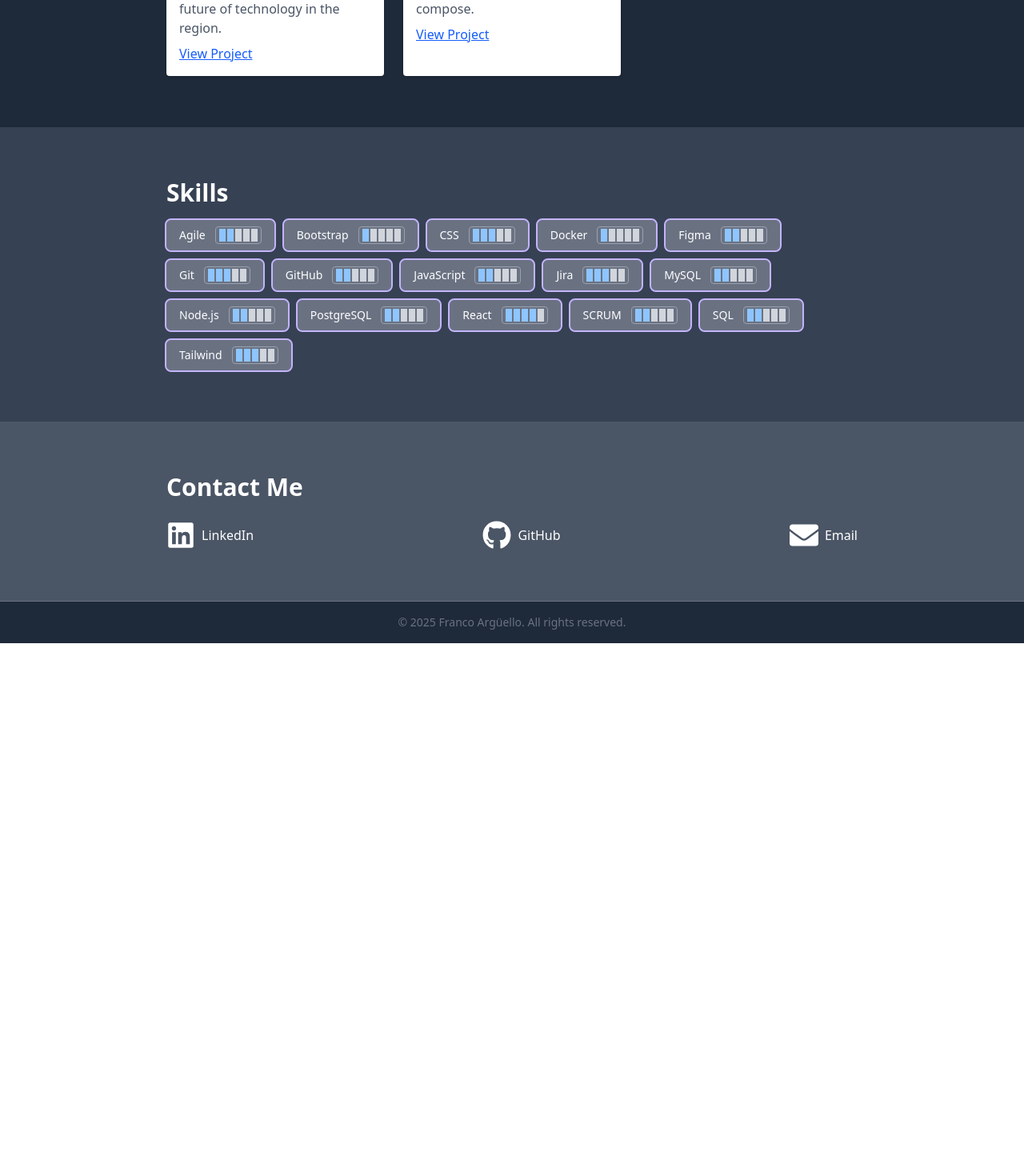
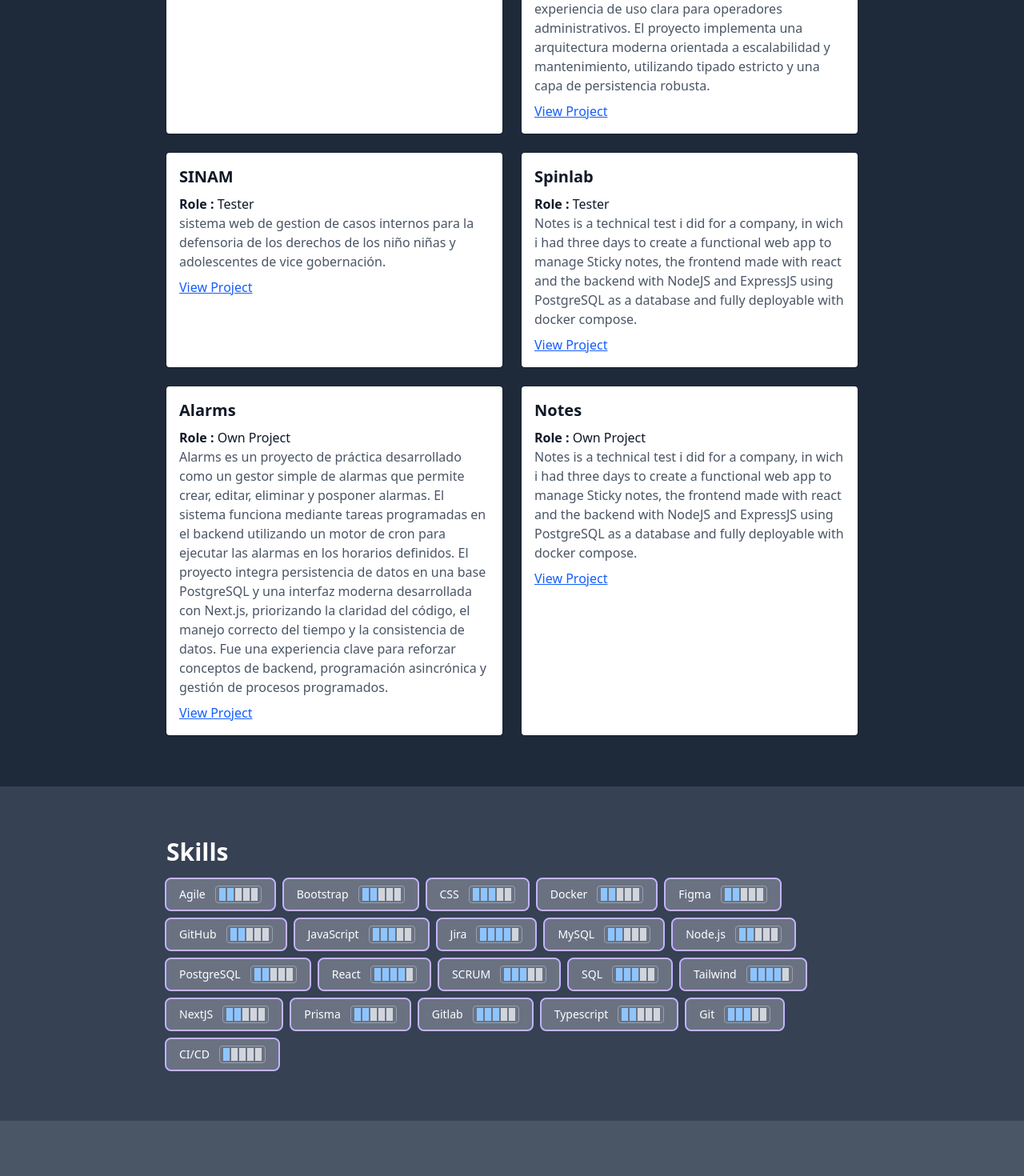
Before and after one commit to Franko42/Portfolio, a React (Vite) app in the folder my-portfolio/: page / in a window 1280 px wide. Shown: the part 1280-2750 px from the top of the page at 80% size. Before the commit the page ends 2084 px from the top, so only its background shows below. Built offline with nearby package versions, Linux system fonts and the light colour scheme.

Commit message:
Projects and skills updated

```diff
--- a/my-portfolio/src/components/Projects.jsx
+++ b/my-portfolio/src/components/Projects.jsx
@@ -8,14 +8,39 @@ const Projects = () => {
     <section id="projects" className="py-16 bg-gray-800">
       <div className="max-w-4xl mx-auto px-4">
         <h3 className="text-3xl font-bold text-white ">{t("projectsTitle")}</h3>
-        <div className="grid mt-4 gap-6 md:grid-cols-2 lg:grid-cols-3">
+        <div className="grid mt-4 gap-6 md:grid-cols-2 lg:grid-cols-2">
           <div className="bg-white shadow rounded p-4">
             <h4 className="text-xl font-bold mb-2">Conectando.com.ar</h4>
+            <h2 className='font-bold'>Role : <spam className='font-normal'>Frontend Developer</spam> </h2>
             <p className="text-gray-600 mb-2">Conectando is a platform developed by Silicon Misiones that bridges the gap between startups, entrepreneurs, and digital professionals. It connects innovative projects with skilled tech talent, fostering meaningful collaborations that drive the future of technology in the region.</p>
             <a href="http://Conectando.com.ar" className="text-blue-600 underline hover:underline">{t("viewProject")}</a>
           </div>
-            <div className="bg-white shadow rounded p-4">
+          <div className="bg-white shadow rounded p-4">
+            <h4 className="text-xl font-bold mb-2">Simi-access</h4>
+            <h2 className='font-bold'>Role : <spam className='font-normal'>FullStack Developer</spam> </h2>
+            <p className="text-gray-600 mb-2">SIMI-ACCESS es un sistema de control de accesos y gestión de asistencia desarrollado para el edificio empresarial de Silicon Misiones. La aplicación permite registrar ingresos y egresos del personal, administrar usuarios y roles, y visualizar información de asistencia de forma centralizada y segura. Fue diseñada con foco en la confiabilidad de los datos, la trazabilidad de registros y una experiencia de uso clara para operadores administrativos. El proyecto implementa una arquitectura moderna orientada a escalabilidad y mantenimiento, utilizando tipado estricto y una capa de persistencia robusta.</p>
+            <a href="http://Conectando.com.ar" className="text-blue-600 underline hover:underline">{t("viewProject")}</a>
+          </div>
+          <div className="bg-white shadow rounded p-4">
+            <h4 className="text-xl font-bold mb-2">SINAM</h4>
+            <h2 className='font-bold'>Role : <spam className='font-normal'>Tester</spam> </h2>
+            <p className="text-gray-600 mb-2">sistema web de gestion de casos internos para la defensoria de los derechos de los niño niñas y adolescentes de vice gobernación.</p>
+            <a href="http://Conectando.com.ar" className="text-blue-600 underline hover:underline">{t("viewProject")}</a>
+          </div>
+          <div className="bg-white shadow rounded p-4">
+            <h4 className="text-xl font-bold mb-2">Spinlab</h4>
+            <h2 className='font-bold'>Role : <spam className='font-normal'>Tester</spam> </h2>
+            <p className="text-gray-600 mb-2">Notes is a technical test i did for a company, in wich i had three days to create a functional web app to manage Sticky notes, the frontend made with react and the backend with NodeJS and ExpressJS using PostgreSQL as a database and fully deployable with docker compose.</p>
+            <a href="http://Conectando.com.ar" className="text-blue-600 underline hover:underline">{t("viewProject")}</a>
+          </div> <div className="bg-white shadow rounded p-4">
+            <h4 className="text-xl font-bold mb-2">Alarms</h4>
+            <h2 className='font-bold'>Role : <spam className='font-normal'>Own Project</spam> </h2>
+            <p className="text-gray-600 mb-2">Alarms es un proyecto de práctica desarrollado como un gestor simple de alarmas que permite crear, editar, eliminar y posponer alarmas. El sistema funciona mediante tareas programadas en el backend utilizando un motor de cron para ejecutar las alarmas en los horarios definidos. El proyecto integra persistencia de datos en una base PostgreSQL y una interfaz moderna desarrollada con Next.js, priorizando la claridad del código, el manejo correcto del tiempo y la consistencia de datos. Fue una experiencia clave para reforzar conceptos de backend, programación asincrónica y gestión de procesos programados.</p>
+            <a href="http://Conectando.com.ar" className="text-blue-600 underline hover:underline">{t("viewProject")}</a>
+          </div>
+          <div className="bg-white shadow rounded p-4">
             <h4 className="text-xl font-bold mb-2">Notes</h4>
+            <h2 className='font-bold'>Role : <spam className='font-normal'>Own Project</spam> </h2>
             <p className="text-gray-600 mb-2">Notes is a technical test i did for a company, in wich i had three days to create a functional web app to manage Sticky notes, the frontend made with react and the backend with NodeJS and ExpressJS using PostgreSQL as a database and fully deployable with docker compose.</p>
             <a href="http://Conectando.com.ar" className="text-blue-600 underline hover:underline">{t("viewProject")}</a>
           </div>
--- a/my-portfolio/src/components/Skills.jsx
+++ b/my-portfolio/src/components/Skills.jsx
@@ -11,21 +11,29 @@ const Skills = () => {
         <h3 className="text-3xl font-bold mb-4 text-white">{t("skillsTitle")}</h3>
         <div className='mt-4 flex flex-wrap gap-3 justify-between md:justify-start'>
           <SkillPill skill="Agile" level={40} />
-          <SkillPill skill="Bootstrap" level={20} />
-          <SkillPill skill="CSS" level={50} />
-          <SkillPill skill="Docker" level={20} />
-          <SkillPill skill="Figma" level={40} />
+          <SkillPill skill="Bootstrap" level={30} />
+          <SkillPill skill="CSS" level={60} />
+          <SkillPill skill="Docker" level={40} />
+          <SkillPill skill="Figma" level={30} />
+          <SkillPill skill="GitHub" level={30} />
+          <SkillPill skill="JavaScript" level={50} />
+          <SkillPill skill="Jira" level={80} />
+          <SkillPill skill="MySQL" level={40} />
+          <SkillPill skill="Node.js" level={40} />
+          <SkillPill skill="PostgreSQL" level={30} />
+          <SkillPill skill="React" level={80} />
+          <SkillPill skill="SCRUM" level={50} />
+          <SkillPill skill="SQL" level={60} />
+          <SkillPill skill="Tailwind" level={80} />
+          <SkillPill skill="NextJS" level={40} />
+          <SkillPill skill="Prisma" level={30} />
+          <SkillPill skill="Gitlab" level={60} />
+          <SkillPill skill="Typescript" level={30} />
           <SkillPill skill="Git" level={50} />
-          <SkillPill skill="GitHub" level={30} />
-          <SkillPill skill="JavaScript" level={40} />
-          <SkillPill skill="Jira" level={50} />
-          <SkillPill skill="MySQL" level={30} />
-          <SkillPill skill="Node.js" level={30} />
-          <SkillPill skill="PostgreSQL" level={40} />
-          <SkillPill skill="React" level={80} />
-          <SkillPill skill="SCRUM" level={30} />
-          <SkillPill skill="SQL" level={40} />
-          <SkillPill skill="Tailwind" level={60} />
+
+          <SkillPill skill="CI/CD" level={20} />
+
+
 
         </div>
       </div>
```
Also changed, not shown: 1 other file (tests, documents, lock files or other folders).
